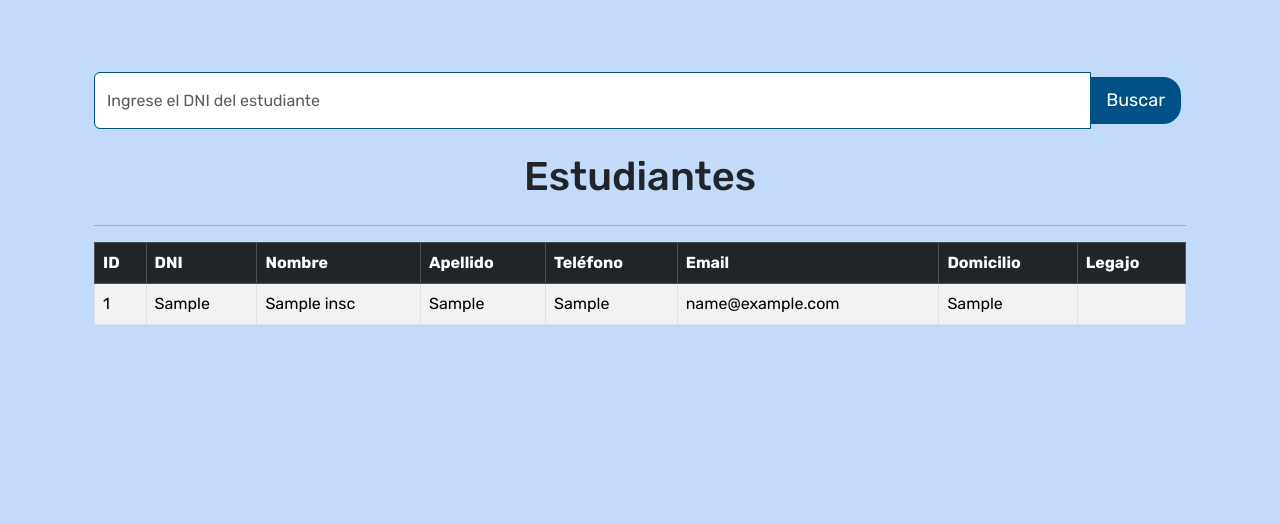
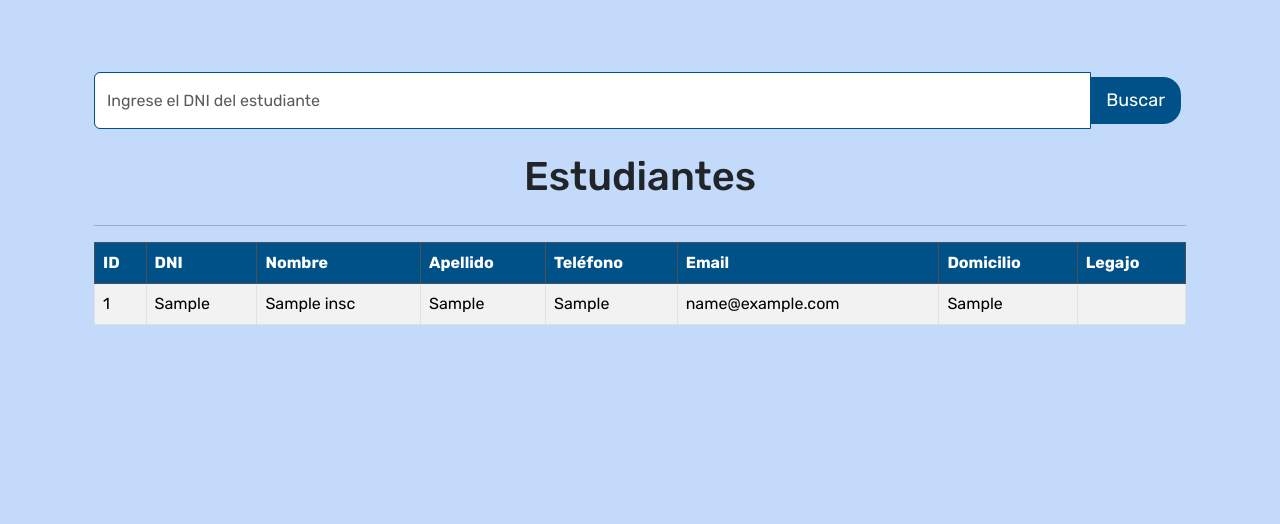
Before and after one commit to MaxFerrarottiDEV/Proyecto-CRIOS, a Django app: page /inscripciones/consultas/ in a window 1280 px wide; the page is wider, and only the part inside the window is pictured. Shown: the part 79-603 px from the top of that part. Run offline with Django 5.2, Linux system fonts and the light colour scheme; tables that the repository leaves empty hold one stand-in row (values such as "Sample post"); some libraries are stand-ins or nearby versions.

Commit message:
cmabio minimo

```diff
--- a/MiApp/templates/inscripciones/consultas/consultas.html
+++ b/MiApp/templates/inscripciones/consultas/consultas.html
@@ -19,14 +19,14 @@
             <table class="table table-striped table-bordered table-hover">
                 <thead class="table-dark">
                     <tr>
-                        <th>ID</th>
-                        <th>DNI</th>
-                        <th>Nombre</th>
-                        <th>Apellido</th>
-                        <th>Teléfono</th>
-                        <th>Email</th>
-                        <th>Domicilio</th>
-                        <th>Legajo</th>
+                        <th style="color: white;background-color:#005187;">ID</th>
+                        <th style="color: white;background-color:#005187;">DNI</th>
+                        <th style="color: white;background-color:#005187;">Nombre</th>
+                        <th style="color: white;background-color:#005187;">Apellido</th>
+                        <th style="color: white;background-color:#005187;">Teléfono</th>
+                        <th style="color: white;background-color:#005187;">Email</th>
+                        <th style="color: white;background-color:#005187;">Domicilio</th>
+                        <th style="color: white;background-color:#005187;">Legajo</th>
                     </tr>
                 </thead>
                 <tbody>
@@ -67,14 +67,14 @@
             <table class="table table-striped table-bordered table-hover">
                 <thead class="table-dark">
                     <tr>
-                        <th>ID</th>
-                        <th>DNI</th>
-                        <th>Nombre</th>
-                        <th>Apellido</th>
-                        <th>Teléfono</th>
-                        <th>Email</th>
-                        <th>Domicilio</th>
-                        <th>Legajo</th>
+                        <th style="color: white;background-color:#005187;">ID</th>
+                        <th style="color: white;background-color:#005187;">DNI</th>
+                        <th style="color: white;background-color:#005187;">Nombre</th>
+                        <th style="color: white;background-color:#005187;">Apellido</th>
+                        <th style="color: white;background-color:#005187;">Teléfono</th>
+                        <th style="color: white;background-color:#005187;">Email</th>
+                        <th style="color: white;background-color:#005187;">Domicilio</th>
+                        <th style="color: white;background-color:#005187;">Legajo</th>
                     </tr>
                 </thead>
                 <tbody>
--- a/MiApp/views.py
+++ b/MiApp/views.py
@@ -1,13 +1,10 @@
-from django.shortcuts import render, get_object_or_404 , redirect
+from django.shortcuts import render, redirect ,get_object_or_404
 from django.contrib.auth.decorators import login_required
 from django.contrib.auth.forms import UserCreationForm
 from django.contrib import messages
 from .forms import PreinscripcionForm
 from django.http import JsonResponse
 from .models import DatInsc, EstadosCurriculares ,Estudiantes,Materias,MateriasxplanesEstudios
-
-
-
 
 
 def login(request):
@@ -38,9 +35,7 @@ def tipo_inscripcion(request):
 
 @login_required
 def lista_solicitudes(request):
-    solicitudes = DatInsc.objects.all()  # Reemplaza con tu consulta real
-
-    # Inicializamos el formulario de la solicitud
+    solicitudes = DatInsc.objects.all()
     form = PreinscripcionForm()
 
     if request.method == 'POST':
@@ -55,10 +50,10 @@ def lista_solicitudes(request):
         else:
             messages.error(request, 'Formulario inválido. Por favor revisa los campos e inténtalo de nuevo.')
 
-    # Siempre devolver el formulario y las solicitudes, incluso para GET
+
     return render(request, 'inscripciones/solicitudes/lista_solicitudes.html', {
         'solicitudes': solicitudes,
-        'form': form  # Pasamos el formulario al contexto
+        'form': form
     })
 
 def eliminar_solicitud(request, id):
@@ -161,27 +156,31 @@ def estados(request):
 
 
 
+
+
+
+
+
 def agregarNota(request):
     if request.method == 'POST':
-        # Obtenemos los datos del formulario
+        # Obtener datos del formulario
         materia_id = request.POST.get('materia')
         condicion_nota = request.POST.get('condicion')
         nota = request.POST.get('nota')
         fecha_finalizacion = request.POST.get('fecha')
         estudiante_id = request.POST.get('estudiante_id')
-        try:
-            materia_plan = MateriasxplanesEstudios.objects.get(id_materia=materia_id)
-        except MateriasxplanesEstudios.DoesNotExist:
-            return render(request, 'estados.html', {'error': 'La materia seleccionada no existe.'})
-        estudiante = Estudiantes.objects.get(id_estudiante=estudiante_id)
+
+        # Crear una nueva nota sin considerar relaciones
         nueva_nota = EstadosCurriculares(
-            id_matxplan_estcur=materia_plan,
-            id_estudiante_estcur=estudiante,
+            id_matxplan_estcur_id=materia_id,  # Aquí usas directamente el ID de la materia
+            id_estudiante_estcur_id=estudiante_id,
             condicion_nota=condicion_nota,
             nota=nota,
-            fecha_finalizacion=fecha_finalizacion)
+            fecha_finalizacion=fecha_finalizacion
+        )
         nueva_nota.save()
         return redirect('estados')
     else:
-        materias = Materias.objects.all()
+        # Aquí obtenemos las materias
+        materias = Materias.objects.all()  # Obtiene todas las materias
         return render(request, 'estados.html', {'materias': materias})
--- a/static/home/style.css
+++ b/static/home/style.css
@@ -50,6 +50,7 @@ body {
 #BotonIr:hover {
   background-color: #c71c4d;
   }
+
 footer {
   background-color: #005187;
   padding: 15px;
```
Also changed, not shown: MiApp/templates/estadosCurriculares/estados.html (+30 -12 lines).
